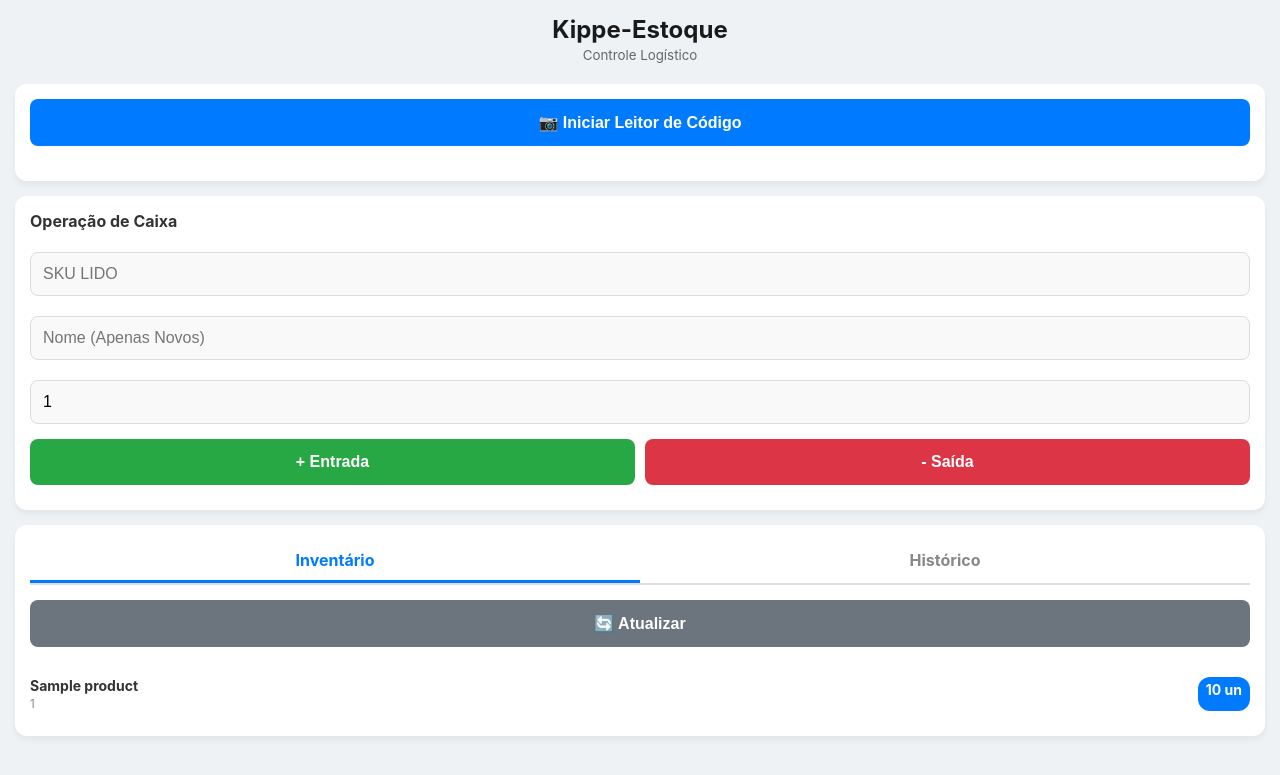
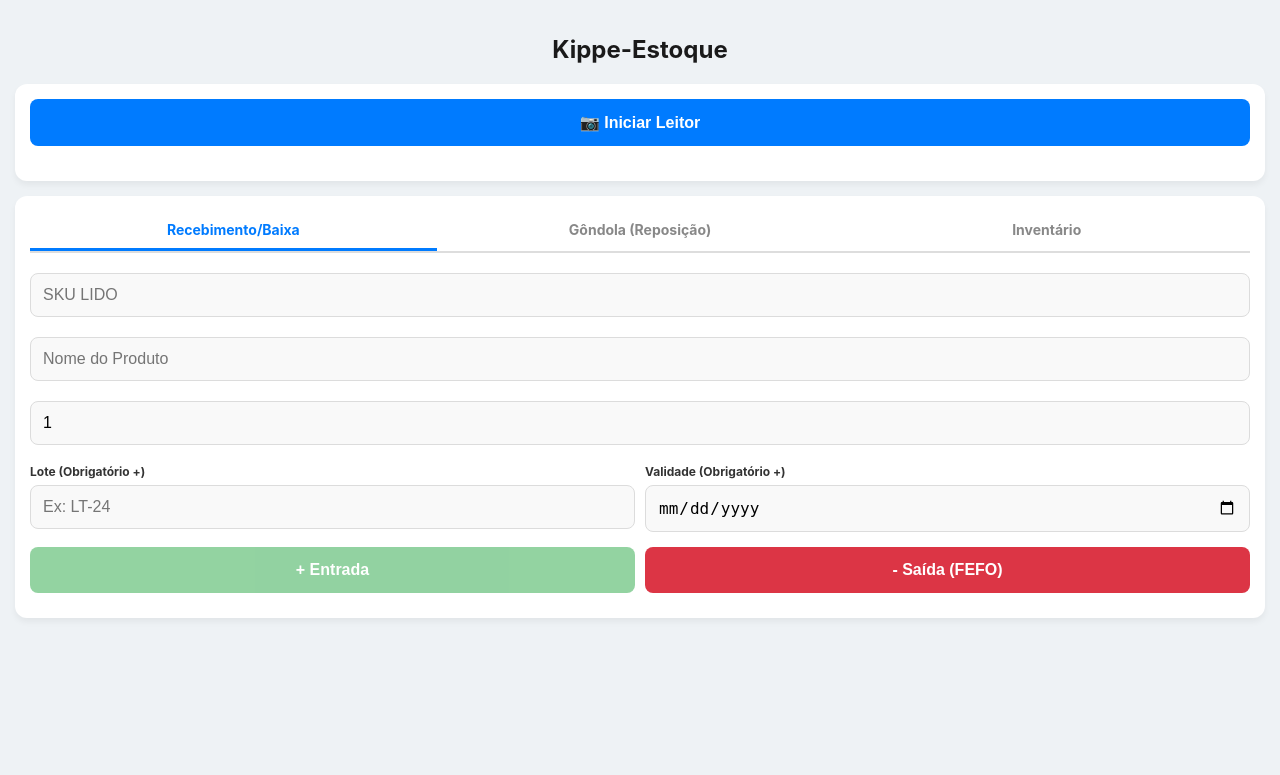
Before and after one commit to thiagocoder30/kippe-estoque, a Flask app: page / in a window 1280 px wide. Shown: the top 775 px of the page. Run offline with Flask 3, Linux system fonts and the light colour scheme; tables that the repository leaves empty hold one stand-in row (values such as "Sample post").

Commit message:
feat(domain): adiciona controle por lote e pick-list wms via aba de reposição

```diff
--- a/app.py
+++ b/app.py
@@ -7,31 +7,34 @@ repo = SQLiteProductRepository("estoque_producao.db")
 uc = ManageStockUseCase(repository=repo)
 
 @app.route('/')
-def index():
-    return render_template('index.html')
+def index(): return render_template('index.html')
 
 @app.route('/api/produtos', methods=['GET'])
 def get_produtos():
-    produtos = uc.list_all()
-    return jsonify([{'id': p.id, 'name': p.name, 'quantity': p.quantity} for p in produtos])
+    return jsonify([{
+        'id': p.id, 'name': p.name, 'quantity': p.quantity
+    } for p in uc.list_all()])
 
 @app.route('/api/produto/<sku>', methods=['GET'])
 def get_produto(sku):
-    produto = repo.get_by_id(sku)
-    if produto:
-        return jsonify({'id': produto.id, 'name': produto.name, 'quantity': produto.quantity})
-    return jsonify({'error': 'Not found'}), 404
+    p = repo.get_by_id(sku)
+    return jsonify({'id': p.id, 'name': p.name, 'quantity': p.quantity}) if p else (jsonify({'error': 'Not found'}), 404)
+
+@app.route('/api/reposicao/<sku>', methods=['GET'])
+def get_picking_info(sku):
+    res = uc.get_picking_info(sku)
+    return jsonify(res.value) if res.is_success else (jsonify({'error': res.error}), 404)
 
 @app.route('/api/produto', methods=['POST'])
 def create_produto():
     data = request.json
-    res = uc.create_product(data['id'], data['name'], data.get('quantity', 0))
+    res = uc.create_product(data['id'], data['name'])
     return (jsonify({'message': 'OK'}), 201) if res.is_success else (jsonify({'error': res.error}), 400)
 
 @app.route('/api/entrada', methods=['POST'])
 def add_stock():
     data = request.json
-    res = uc.execute_add(data['id'], data['amount'])
+    res = uc.execute_add(data['id'], data['amount'], data.get('expiration_date', ''), data.get('batch_code', ''))
     return (jsonify({'message': 'OK'}), 200) if res.is_success else (jsonify({'error': res.error}), 400)
 
 @app.route('/api/saida', methods=['POST'])
@@ -41,8 +44,7 @@ def remove_stock():
     return (jsonify({'message': 'OK'}), 200) if res.is_success else (jsonify({'error': res.error}), 400)
 
 @app.route('/api/historico', methods=['GET'])
-def get_historico():
-    return jsonify(uc.get_recent_history())
+def get_historico(): return jsonify(uc.get_recent_history())
 
 if __name__ == '__main__':
     app.run(host='0.0.0.0', port=5000, debug=False)
--- a/templates/index.html
+++ b/templates/index.html
@@ -3,152 +3,209 @@
 <head>
     <meta charset="UTF-8">
     <meta name="viewport" content="width=device-width, initial-scale=1.0, maximum-scale=1.0, user-scalable=no">
-    <title>Kippe-Estoque Core</title>
+    <title>Kippe-Estoque | Alta Performance</title>
     <script src="https://unpkg.com/html5-qrcode"></script>
     <style>
         body { font-family: -apple-system, BlinkMacSystemFont, "Segoe UI", Roboto, sans-serif; background: #eef2f5; margin: 0; padding: 15px; color: #333; }
-        .header { text-align: center; margin-bottom: 20px; }
         .card { background: white; border-radius: 12px; padding: 15px; margin-bottom: 15px; box-shadow: 0 4px 6px rgba(0,0,0,0.05); }
         .btn { width: 100%; padding: 14px; border: none; border-radius: 8px; font-weight: 700; font-size: 16px; margin-bottom: 10px; cursor: pointer; color: white; transition: 0.2s; }
-        .btn:active { transform: scale(0.98); }
+        .btn:disabled { opacity: 0.5; cursor: not-allowed; }
         .btn-blue { background: #007bff; }
         .btn-green { background: #28a745; }
         .btn-red { background: #dc3545; }
-        .btn-gray { background: #6c757d; }
+        .btn-orange { background: #fd7e14; }
         input { width: 100%; padding: 12px; margin: 5px 0 15px; border: 1px solid #dcdcdc; border-radius: 8px; box-sizing: border-box; font-size:16px; background: #f9f9f9;}
         #reader { width: 100%; border-radius: 12px; overflow: hidden; margin-bottom: 10px; border: none; }
-        .list-item { display: flex; justify-content: space-between; padding: 10px 0; border-bottom: 1px solid #eee; font-size: 14px; }
-        .list-item:last-child { border-bottom: none; }
-        .badge { background: #007bff; color: white; padding: 4px 8px; border-radius: 12px; font-weight: bold; }
-        .text-green { color: #28a745; font-weight: bold; }
-        .text-red { color: #dc3545; font-weight: bold; }
-
-        .tabs { display: flex; border-bottom: 2px solid #ddd; margin-bottom: 15px; }
-        .tab { flex: 1; text-align: center; padding: 10px; cursor: pointer; font-weight: bold; color: #888; }
+        .tabs { display: flex; border-bottom: 2px solid #ddd; margin-bottom: 15px; overflow-x: auto; white-space: nowrap; }
+        .tab { flex: 1; text-align: center; padding: 10px 15px; cursor: pointer; font-weight: bold; color: #888; font-size: 14px; }
         .tab.active { border-bottom: 3px solid #007bff; color: #007bff; }
         .tab-content { display: none; }
         .tab-content.active { display: block; }
+        .list-item { display: flex; justify-content: space-between; padding: 10px 0; border-bottom: 1px solid #eee; font-size: 14px; }
+        .badge { background: #007bff; color: white; padding: 4px 8px; border-radius: 12px; font-weight: bold; }
+        .alert-box { background: #fff3cd; border-left: 4px solid #ffc107; padding: 10px; margin-bottom: 10px; font-size: 14px; }
     </style>
 </head>
 <body>
-    <div class="header">
-        <h2 style="margin:0; color:#1a1a1a;">Kippe-Estoque</h2>
-        <small style="color:#666;">Controle Logístico</small>
-    </div>
+    <h2 style="text-align:center; color:#1a1a1a;">Kippe-Estoque</h2>
 
     <div class="card">
-        <button class="btn btn-blue" onclick="startScanner()">📷 Iniciar Leitor de Código</button>
+        <button class="btn btn-blue" onclick="startScanner()">📷 Iniciar Leitor</button>
         <div id="reader"></div>
-    </div>
-
-    <div class="card" id="manual-entry">
-        <h3 style="margin-top:0; font-size: 16px;">Operação de Caixa</h3>
-        <input type="text" id="sku" placeholder="SKU LIDO" readonly>
-        <input type="text" id="nome" placeholder="Nome (Apenas Novos)">
-        <input type="number" id="qtd" placeholder="Quantidade" value="1">
-
-        <div style="display: flex; gap: 10px;">
-            <button class="btn btn-green" onclick="processarTransacao('+')">+ Entrada</button>
-            <button class="btn btn-red" onclick="processarTransacao('-')">- Saída</button>
-        </div>
     </div>
 
     <div class="card">
         <div class="tabs">
-            <div class="tab active" onclick="switchTab('estoque')">Inventário</div>
-            <div class="tab" onclick="switchTab('historico')">Histórico</div>
+            <div class="tab active" onclick="switchTab('caixa')">Recebimento/Baixa</div>
+            <div class="tab" onclick="switchTab('reposicao')">Gôndola (Reposição)</div>
+            <div class="tab" onclick="switchTab('estoque')">Inventário</div>
         </div>
 
-        <div id="estoque-tab" class="tab-content active">
-            <button class="btn btn-gray" onclick="carregarEstoque()">🔄 Atualizar</button>
-            <div id="lista-estoque" style="margin-top: 10px;"></div>
+        <div id="caixa-tab" class="tab-content active">
+            <input type="text" id="sku" placeholder="SKU LIDO" readonly>
+            <input type="text" id="nome" placeholder="Nome do Produto">
+            <input type="number" id="qtd" placeholder="Quantidade" value="1">
+
+            <div style="display:flex; gap:10px;">
+                <div style="flex:1;">
+                    <label style="font-size:12px; font-weight:bold;">Lote (Obrigatório +)</label>
+                    <input type="text" id="lote" placeholder="Ex: LT-24" oninput="validarCampos()">
+                </div>
+                <div style="flex:1;">
+                    <label style="font-size:12px; font-weight:bold;">Validade (Obrigatório +)</label>
+                    <input type="date" id="validade" onchange="validarCampos()">
+                </div>
+            </div>
+
+            <div style="display: flex; gap: 10px;">
+                <button class="btn btn-green" id="btn-entrada" onclick="processarTransacao('+')" disabled>+ Entrada</button>
+                <button class="btn btn-red" onclick="processarTransacao('-')">- Saída (FEFO)</button>
+            </div>
         </div>
 
-        <div id="historico-tab" class="tab-content">
-            <button class="btn btn-gray" onclick="carregarHistorico()">🔄 Atualizar</button>
-            <div id="lista-historico" style="margin-top: 10px;"></div>
+        <div id="reposicao-tab" class="tab-content">
+            <div id="instrucoes-reposicao">
+                <p style="text-align:center; color:#666; font-size: 14px;">Para repor a gôndola, leia o código de barras do produto na prateleira para saber qual Lote buscar no depósito.</p>
+            </div>
+        </div>
+
+        <div id="estoque-tab" class="tab-content">
+            <button class="btn" style="background:#6c757d;" onclick="carregarEstoque()">🔄 Atualizar Inventário</button>
+            <div id="lista-estoque" style="margin-top: 10px;"></div>
         </div>
     </div>
 
     <script>
         let html5QrcodeScanner;
+        let currentTab = 'caixa';
 
-        // Feedback Auditivo (Beep Scanner)
         function playBeep() {
             try {
                 const ctx = new (window.AudioContext || window.webkitAudioContext)();
                 const osc = ctx.createOscillator();
-                const gainNode = ctx.createGain();
-                osc.type = 'sine';
-                osc.frequency.setValueAtTime(880, ctx.currentTime); // Frequência do Beep comercial
-                gainNode.gain.setValueAtTime(0.1, ctx.currentTime); // Volume baixo
-                osc.connect(gainNode);
-                gainNode.connect(ctx.destination);
-                osc.start();
-                osc.stop(ctx.currentTime + 0.1); // Duração de 100ms
-            } catch (e) { console.log("Áudio não suportado"); }
+                osc.type = 'sine'; osc.frequency.setValueAtTime(880, ctx.currentTime);
+                osc.connect(ctx.destination); osc.start(); osc.stop(ctx.currentTime + 0.1);
+            } catch (e) {}
+        }
+
+        function switchTab(t) {
+            currentTab = t;
+            document.querySelectorAll('.tab').forEach(el => el.classList.remove('active'));
+            document.querySelectorAll('.tab-content').forEach(el => el.classList.remove('active'));
+            event.target.classList.add('active');
+            document.getElementById(t + '-tab').classList.add('active');
+            if(t === 'estoque') carregarEstoque();
         }
 
         function startScanner() {
             if(html5QrcodeScanner) return;
             html5QrcodeScanner = new Html5Qrcode("reader");
-
             html5QrcodeScanner.start({ facingMode: "environment" }, { fps: 15, qrbox: {width: 250, height: 150} },
             (decodedText) => {
-                document.getElementById('sku').value = decodedText;
                 playBeep();
                 if (navigator.vibrate) navigator.vibrate(100);
-                html5QrcodeScanner.stop();
-                html5QrcodeScanner = null;
-                verificarCadastro(decodedText);
-            },
-            (err) => { }).catch(err => alert("Erro na câmera: " + err));
+                html5QrcodeScanner.stop(); html5QrcodeScanner = null;
+
+                // Roteamento inteligente baseado na aba atual
+                if(currentTab === 'reposicao') {
+                    gerarPickList(decodedText);
+                } else {
+                    document.getElementById('sku').value = decodedText;
+                    verificarCadastro(decodedText);
+                }
+            }, (err) => {}).catch(err => alert(err));
         }
 
+        // --- FLUXO DE REPOSIÇÃO (PICK-LIST) ---
+        async function gerarPickList(sku) {
+            const res = await fetch(`/api/reposicao/${sku}`);
+            const div = document.getElementById('instrucoes-reposicao');
+
+            if(res.status === 404) {
+                div.innerHTML = `<div class="alert-box" style="border-color:#dc3545; background:#f8d7da;">Produto não encontrado no sistema.</div>`;
+                return;
+            }
+
+            const data = await res.json();
+            if(data.total_quantity === 0) {
+                div.innerHTML = `<div class="alert-box" style="border-color:#dc3545; background:#f8d7da;"><b>${data.name}</b><br>Ruptura de Estoque (Estoque Zero no depósito).</div>`;
+                return;
+            }
+
+            let html = `<h3>${data.name}</h3>`;
+            html += `<p><b>Total no Depósito:</b> ${data.total_quantity} unidades</p>`;
+            html += `<h4 style="color:#fd7e14;">Ordem de Retirada (FEFO):</h4>`;
+
+            data.instructions.forEach((lote, index) => {
+                html += `
+                <div class="alert-box">
+                    <b>${index + 1}º - Pegar do Lote: ${lote.lote}</b><br>
+                    <small>Validade: ${lote.validade} | Disponível: ${lote.qtd_disponivel} un.</small>
+                </div>`;
+            });
+            div.innerHTML = html;
+        }
+
+        // --- FLUXO DE CAIXA/DOCA ---
         async function verificarCadastro(sku) {
             const res = await fetch(`/api/produto/${sku}`);
-            if(res.status === 404) {
-                document.getElementById('nome').focus();
-            } else {
+            if(res.status === 404) document.getElementById('nome').focus();
+            else {
                 const data = await res.json();
                 document.getElementById('nome').value = data.name;
                 document.getElementById('qtd').focus();
             }
+            validarCampos();
+        }
+
+        function validarCampos() {
+            const skuVal = document.getElementById('sku').value;
+            const loteVal = document.getElementById('lote').value;
+            const dateVal = document.getElementById('validade').value;
+            document.getElementById('btn-entrada').disabled = !(skuVal && loteVal && dateVal);
         }
 
         async function processarTransacao(operacao) {
             const sku = document.getElementById('sku').value;
             const nome = document.getElementById('nome').value;
             const qtd = parseInt(document.getElementById('qtd').value) || 0;
+            const lote = document.getElementById('lote').value;
+            const validade = document.getElementById('validade').value;
 
             if(!sku || qtd <= 0) return alert("SKU e Quantidade obrigatórios.");
 
             let resCheck = await fetch(`/api/produto/${sku}`);
             if(resCheck.status === 404) {
-                if(!nome) return alert("NOME é obrigatório para novos registros.");
+                if(!nome) return alert("Novo produto. NOME é obrigatório.");
                 await fetch('/api/produto', {
-                    method: 'POST',
-                    headers: {'Content-Type': 'application/json'},
-                    body: JSON.stringify({id: sku, name: nome, quantity: 0})
+                    method: 'POST', headers: {'Content-Type': 'application/json'},
+                    body: JSON.stringify({id: sku, name: nome})
                 });
             }
 
             const endpoint = operacao === '+' ? '/api/entrada' : '/api/saida';
+            const payload = { id: sku, amount: qtd };
+            if (operacao === '+') {
+                payload.expiration_date = validade;
+                payload.batch_code = lote;
+            }
+
             const resMov = await fetch(endpoint, {
-                method: 'POST',
-                headers: {'Content-Type': 'application/json'},
-                body: JSON.stringify({id: sku, amount: qtd})
+                method: 'POST', headers: {'Content-Type': 'application/json'},
+                body: JSON.stringify(payload)
             });
 
             if(resMov.ok) {
                 document.getElementById('sku').value = '';
                 document.getElementById('nome').value = '';
                 document.getElementById('qtd').value = '1';
-                carregarEstoque();
-                carregarHistorico();
+                document.getElementById('lote').value = '';
+                document.getElementById('validade').value = '';
+                validarCampos();
+                alert("Movimentação Registrada!");
             } else {
                 const data = await resMov.json();
-                alert("Falha: " + data.error);
+                alert("🛑 BLOQUEIO DO SISTEMA:\n" + data.error);
             }
         }
 
@@ -164,37 +221,6 @@
             });
             document.getElementById('lista-estoque').innerHTML = html;
         }
-
-        async function carregarHistorico() {
-            const res = await fetch('/api/historico');
-            const transacoes = await res.json();
-            let html = '';
-            transacoes.forEach(t => {
-                const isEntrada = t.type.includes('ENTRADA');
-                const valClass = isEntrada ? 'text-green' : 'text-red';
-                const signal = isEntrada ? '+' : '-';
-                // Pega apenas hora e minuto
-                const hora = t.data ? t.data.substring(11, 16) : '--:--';
-
-                html += `<div class="list-item">
-                            <span><b>${t.name}</b> <br><small style="color:#888">${hora} | ${t.type}</small></span>
-                            <span class="${valClass}">${signal}${t.amount}</span>
-                         </div>`;
-            });
-            document.getElementById('lista-historico').innerHTML = html;
-        }
-
-        function switchTab(tabId) {
-            document.querySelectorAll('.tab').forEach(t => t.classList.remove('active'));
-            document.querySelectorAll('.tab-content').forEach(c => c.classList.remove('active'));
-            event.target.classList.add('active');
-            document.getElementById(tabId + '-tab').classList.add('active');
-
-            if(tabId === 'estoque') carregarEstoque();
-            if(tabId === 'historico') carregarHistorico();
-        }
-
-        carregarEstoque();
     </script>
 </body>
 </html>
```
Also changed, not shown: ESTADO_PROJETO.md (+9 -33 lines), src/domain/product.py (+46 -11 lines), src/interfaces/sqlite_repository.py (+31 -13 lines), src/use_cases/manage_stock.py (+22 -21 lines), tests/test_fefo.py (added, +29 -0 lines), 2 other files.
